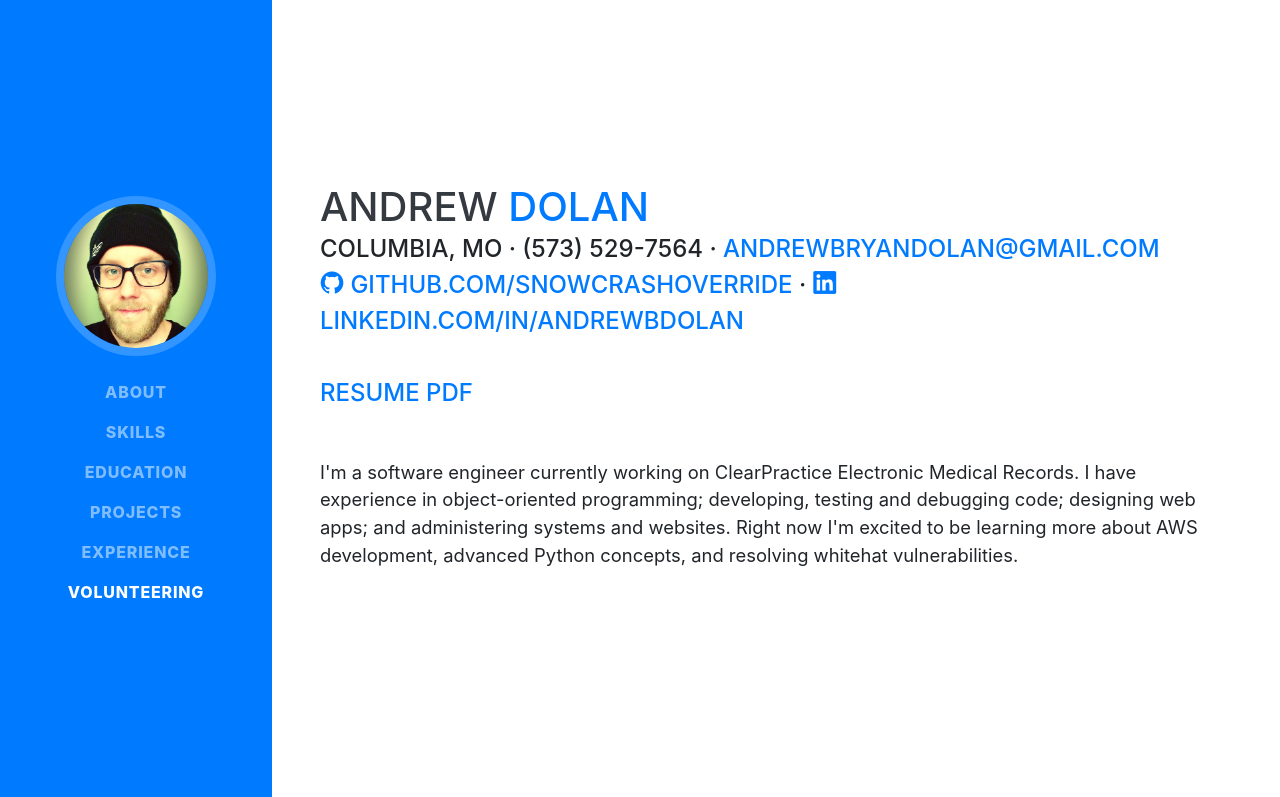
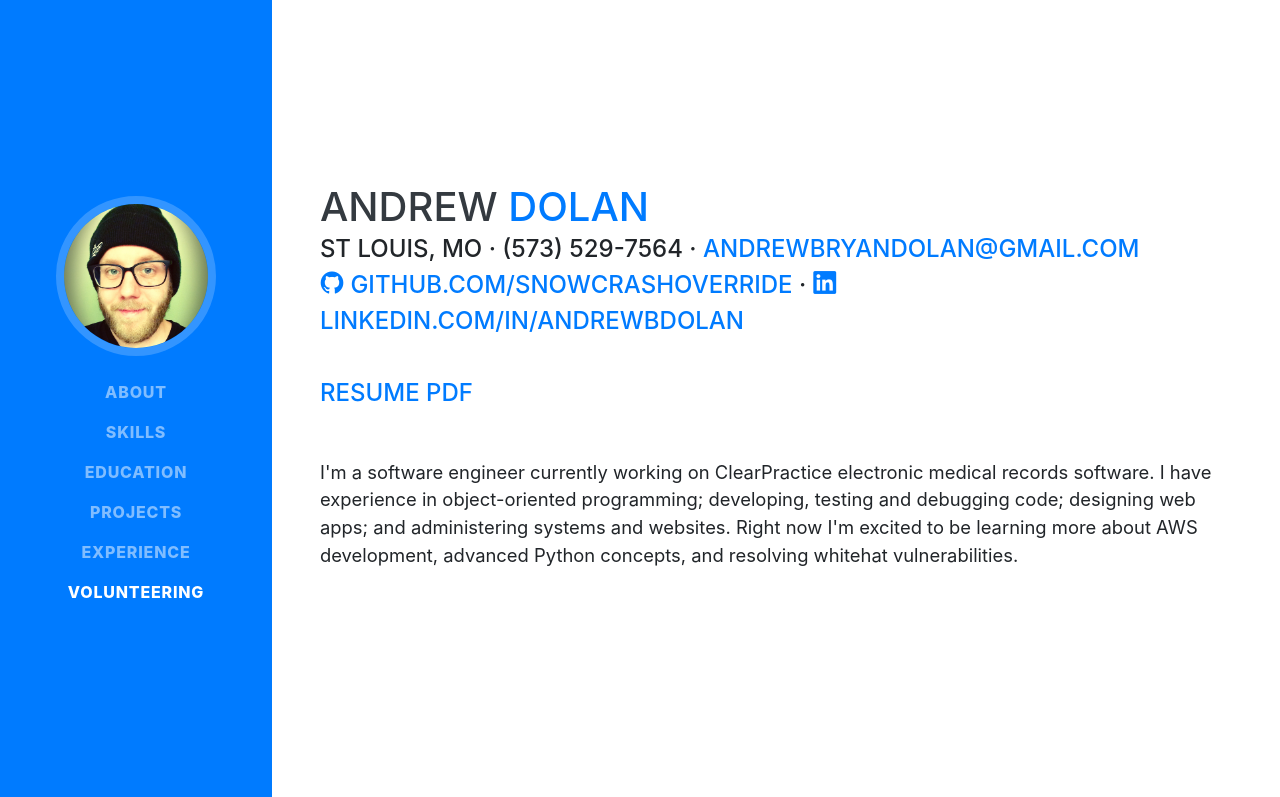
Before and after one commit to SnowCrashOverride/portfolio, a website with bundled scripts: page index.html in a window 1280 px wide. Shown: the top 797 px of the page. Built offline with nearby package versions, Linux system fonts and the light colour scheme; a web font is replaced by a local one.

Commit message:
Updated description and current work phrasing

```diff
--- a/index.html
+++ b/index.html
@@ -75,7 +75,7 @@
         <h1 class="mb-0">Andrew
           <span class="text-primary">Dolan</span>
         </h1>
-        <div class="subheading mb-5">Columbia, MO · (573) 529-7564 ·
+        <div class="subheading mb-5">St Louis, MO · (573) 529-7564 ·
           <a href="mailto:name@email.com">andrewbryandolan@gmail.com</a>
         <div class="subheading mb-3"><a href="https://github.com/SnowCrashOverride" title="My GitHub"><i class="devicon-github-plain" title="My GitHub"></i>    github.com/SnowCrashOverride</a> ·
           <a href="https://www.linkedin.com/in/andrewbdolan/" title="My LinkedIn"><i class="devicon-linkedin-plain" title="My LinkedIn"></i>    linkedin.com/in/andrewbdolan</a>
@@ -88,7 +88,7 @@
 
       </div>
         <p class="lead mb-5">
-            I'm a software engineer currently working on ClearPractice Electronic Medical Records. I have experience in object-oriented
+            I'm a software engineer currently working on ClearPractice electronic medical records software. I have experience in object-oriented
             programming; developing, testing and debugging code; designing web apps; and administering systems and websites.
             Right now I'm excited to be learning more about AWS development, advanced Python concepts, and resolving whitehat vulnerabilities.
         </p>
@@ -308,7 +308,7 @@
             <h3 class="mb-0">Associate Software Engineer</h3>
             <div class="subheading mb-3">Lumeris</div>
             <p>
-              Develop <a href="https://my.genesysmd.com/Purkinje/Default.aspx"></a>ClearPractice</a> EMR software application through researching, designing, and deploying solutions. Work with cross-functional team members to collaborate on all phases of the Agile software development life-cycle.
+              Develop <a href="https://my.genesysmd.com/Purkinje/Default.aspx">ClearPractice</a> EMR application through researching, designing, and deploying solutions. Work with cross-functional team members to collaborate on all phases of the Agile software development life-cycle.
               Follow design and development practices of OOP principles and data access methodologies primarily using Python, C#, ASP.NET, and SQL.</p>
           </div>
           <div class="resume-date text-md-right">
```
